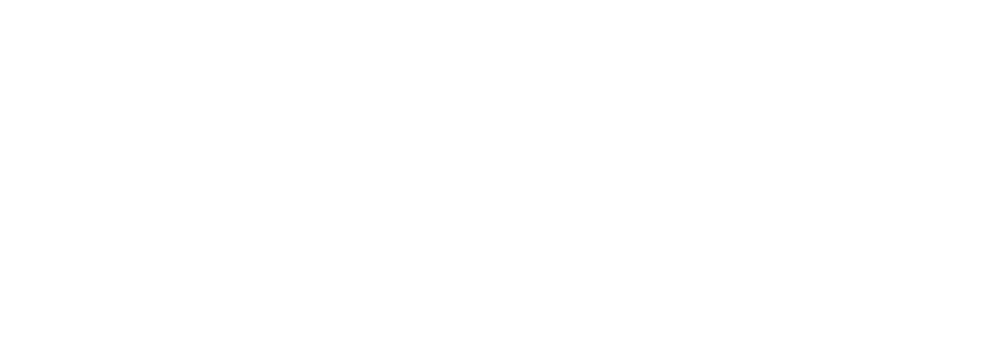
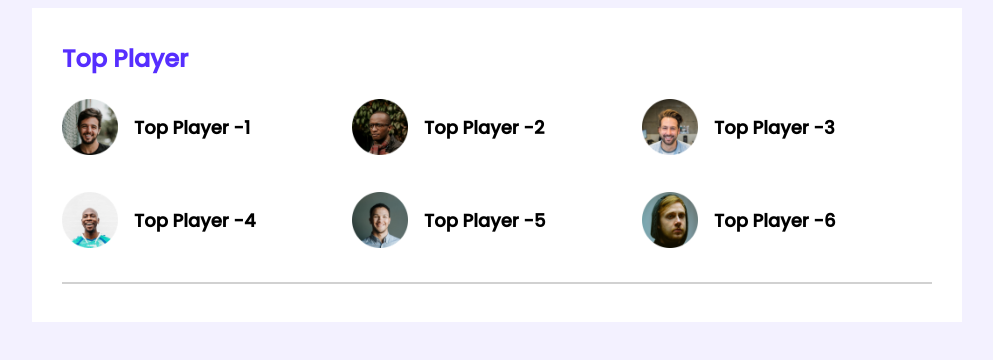
Before and after one commit to BondhanMondal/leaderboard-css3, a plain HTML site: page index.html in a window 1280 px wide. Shown: the whole page, without its empty margins (143-1136 px from the left). Drawn offline with Linux system fonts and the light colour scheme.

Commit message:
top player section done

```diff
--- /dev/null
+++ b/css/styles.css
@@ -0,0 +1,48 @@
+/* Font  */
+@import url('https://fonts.googleapis.com/css2?family=Poppins:wght@500&display=swap');
+
+/* common css  */
+body{
+    font-family: 'Poppins', sans-serif;
+    background-color: #F3F1FF;
+
+}
+main{
+    display: flex;
+    justify-content: center;
+}
+.container{
+    background-color: #ffffff;
+    width: 870px;
+    padding: 30px;
+}
+hr{
+    border: 1px solid #D1D1D1;
+}
+
+/* Top player style  */
+.top-player{
+    margin-bottom: 30px;
+}
+.section-title{
+    color: #562EFF;
+    font-size: 24px;
+    margin-top: 3px;
+}
+.players{
+    display: grid;
+    grid-template-columns: repeat(3, 1fr);
+    grid-row-gap: 30px;
+}
+.player{
+    display: flex;
+    align-items: center;
+}
+.player img{
+    height: 56px;
+    width: 56px;
+}
+.player-name{
+    margin-left: 16px;
+    font-size: 18px
+}
--- a/index.html
+++ b/index.html
@@ -5,8 +5,49 @@
     <meta http-equiv="X-UA-Compatible" content="IE=edge">
     <meta name="viewport" content="width=device-width, initial-scale=1.0">
     <title>LeaderBoard</title>
+    <link rel="stylesheet" href="./css/styles.css">
 </head>
 <body>
+    <!-- header start  -->
+    <header>
 
+    </header>
+    <!-- header end -->
+    <main>
+        <!-- top player and top blog start  -->
+        <section class="container">
+            <div class="top-player">
+                <h2 class="section-title">Top Player</h2>
+                <div class="players">
+                    <!-- .player*6>img[src="./images/players/player-$.png"]+h3{Top Player -$} -->
+                    <div class="player">
+                        <img src="./images/players/player-1.png" alt="">
+                        <h3 class="player-name">Top Player -1</h3>
+                    </div>
+                    <div class="player">
+                        <img src="./images/players/player-2.png" alt="">
+                        <h3 class="player-name">Top Player -2</h3>
+                    </div>
+                    <div class="player">
+                        <img src="./images/players/player-3.png" alt="">
+                        <h3 class="player-name">Top Player -3</h3>
+                    </div>
+                    <div class="player">
+                        <img src="./images/players/player-4.png" alt="">
+                        <h3 class="player-name">Top Player -4</h3>
+                    </div>
+                    <div class="player">
+                        <img src="./images/players/player-5.png" alt="">
+                        <h3 class="player-name">Top Player -5</h3>
+                    </div>
+                    <div class="player">
+                        <img src="./images/players/player-6.png" alt="">
+                        <h3 class="player-name">Top Player -6</h3>
+                    </div>
+                </div>
+            </div>
+            <hr>
+        </section>
+    </main>
 </body>
 </html>
```
